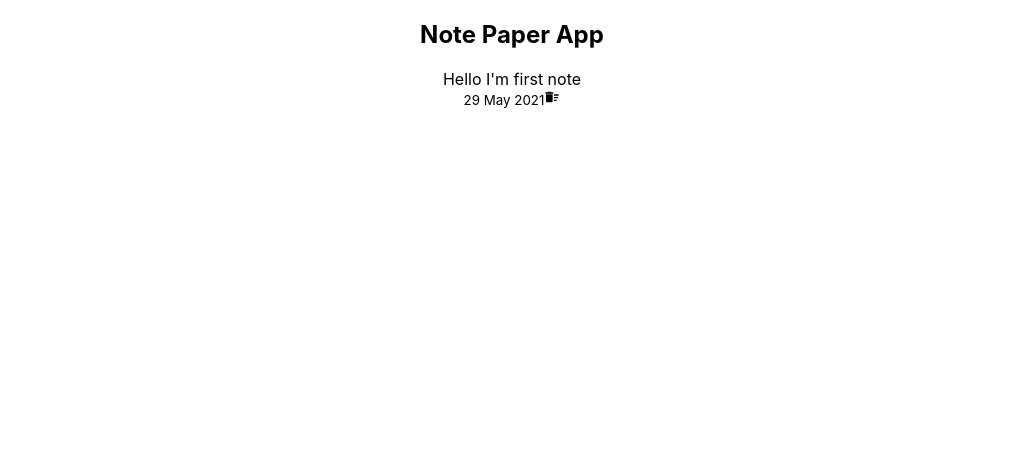
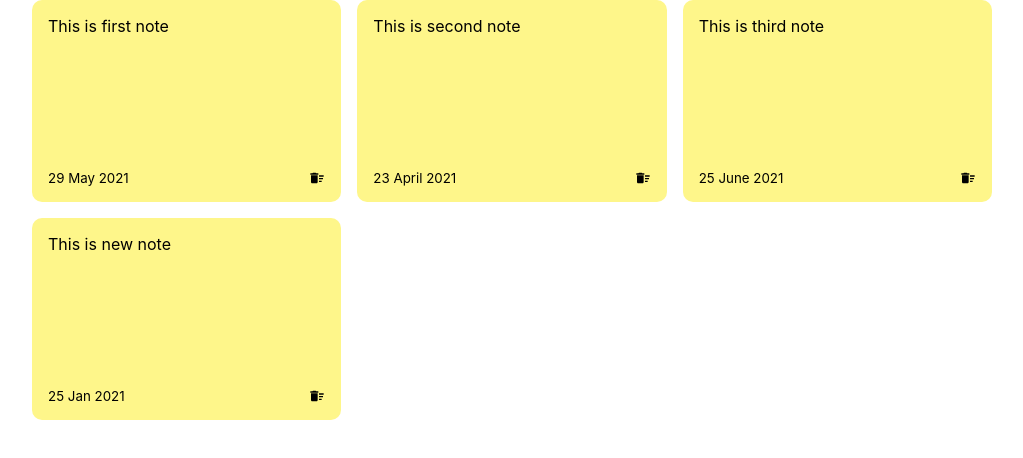
Before and after one commit to goktugsultan/note-paper-app, a React (Create React App) app: page / in a window 1280 px wide. Shown: the top 458 px of the page, without its empty margins (128-1151 px from the left). Built offline with nearby package versions, Linux system fonts and the light colour scheme.

Commit message:
added note design

```diff
--- a/src/App.js
+++ b/src/App.js
@@ -1,12 +1,34 @@
-import logo from './logo.svg';
-import './App.css';
+import { useState } from 'react';
 import NotesList from './components/NotesList';
 
 function App() {
+
+  const [notes,setNotes] = useState([
+    {
+        id: 1,
+        text:"This is first note",
+        date:"29 May 2021",
+    },
+    {
+        id: 2,
+        text:"This is second note",
+        date:"23 April 2021",
+    },
+    {
+        id: 3,
+        text:"This is third note",
+        date:"25 June 2021",
+    },
+    {
+      id: 4,
+      text:"This is new note",
+      date:"25 Jan 2021",
+  },
+]);
+
   return (
-    <div className="App">
-      <h2>Note Paper App</h2>
-      <NotesList/>
+    <div className="container">
+      <NotesList notes={notes}/>
     </div>
   );
 }
--- a/src/components/Note.js
+++ b/src/components/Note.js
@@ -2,16 +2,14 @@ import React from 'react'
 import { MdDeleteSweep } from "react-icons/md";
 
 
-export default function Note() {
+export default function Note({ id, text, date}) {
     return (
         <div className="note">
-            <span>Hello I'm first note</span>
+            <span>{text}</span>
             <div className="note-footer">
-                <small>29 May 2021</small>
-                <MdDeleteSweep />
-
+                <small>{date}</small>
+                <MdDeleteSweep  className="delete-icon"/>
             </div>
-
         </div>
     )
 }
--- a/src/components/NotesList.js
+++ b/src/components/NotesList.js
@@ -2,10 +2,18 @@ import React from 'react'
 import Note from './Note';
 
 
-export default function NotesList() {
+const NotesList = ({ notes }) => {
     return (
-        <div>
-            <Note/>
+        <div className="notes-list">
+            {notes.map((note)=>
+                <Note
+                    id={note.id}
+                    text={note.text}
+                    date={note.date}
+                />
+            )}
         </div>
     )
 }
+
+export default NotesList
--- a/src/index.css
+++ b/src/index.css
@@ -11,3 +11,34 @@ code {
   font-family: source-code-pro, Menlo, Monaco, Consolas, 'Courier New',
     monospace;
 }
+
+.container{
+  max-width: 960px;
+  margin-right: auto;
+  margin-left: auto;
+  padding-right: 15px;
+  padding-left: 15px;
+}
+
+.notes-list{
+  display: grid;
+  grid-gap: 1rem;
+  grid-template-columns: repeat(auto-fit,minmax(250px,1fr));
+
+}
+
+.note{
+  background-color: #fef68a;
+  border-radius: 10px;
+  padding: 1rem;
+  min-height: 170px;
+  display: flex;
+  flex-direction: column;
+  justify-content: space-between;
+}
+
+.note-footer{
+  display: flex;
+  align-items: center;
+  justify-content: space-between;
+}
```
